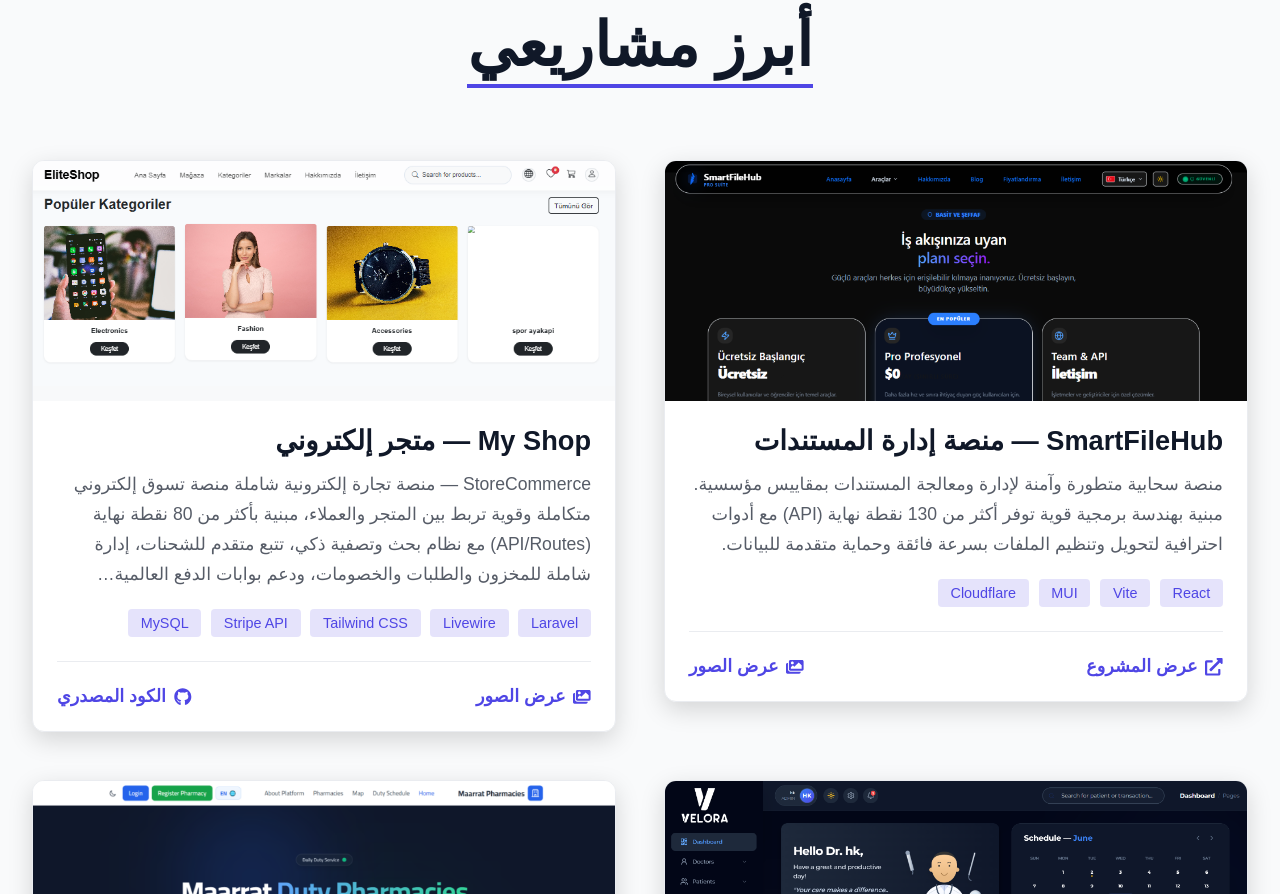
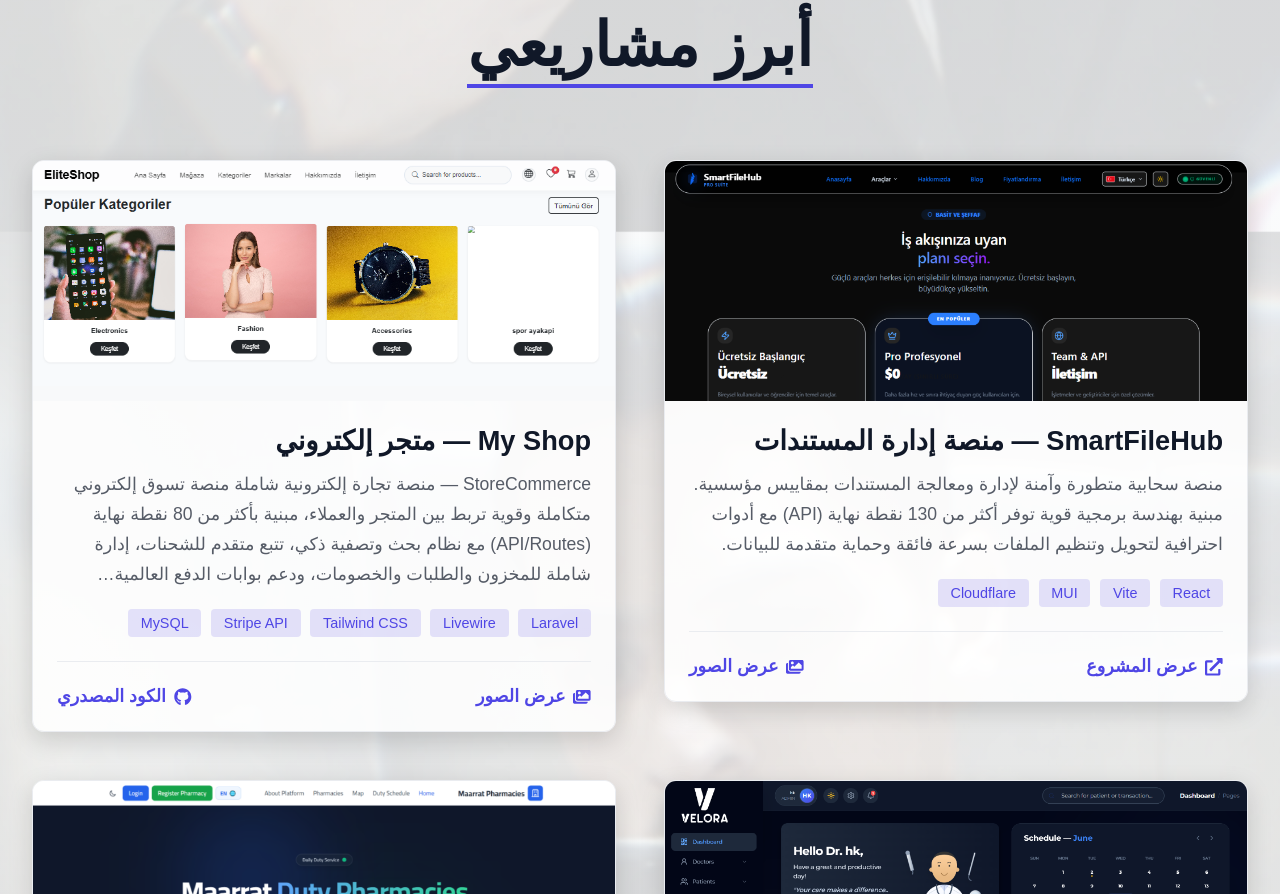
Before and after one commit to Ayham1najeb/portfolio-ayham, a React (Vite) app: page / in a window 1280 px wide. Shown: the part 3044-3938 px from the top of the page. Built offline with nearby package versions, Linux system fonts and the light colour scheme.

Commit message:
Add 7.jpeg as global background image with glassmorphism overlay

```diff
--- a/src/index.css
+++ b/src/index.css
@@ -19,26 +19,30 @@
 
 /* === 1. الثيم الفاتح (الافتراضي: #F9FAFB) === */
 body.light-theme {
+  --color-background-rgb: 249, 250, 251;
   --color-background: #F9FAFB;
   --color-text: #101828;
   --color-accent: #4F46E5;
-  --color-card-bg: #FFFFFF;
+  --color-card-bg: rgba(255, 255, 255, 0.85);
   --color-border: #EAECF0;
 
-  background-color: var(--color-background);
+  background: linear-gradient(rgba(var(--color-background-rgb), 0.85), rgba(var(--color-background-rgb), 0.85)), url('/portfolio-ayham/7.jpeg') no-repeat center center fixed;
+  background-size: cover;
   color: var(--color-text);
 }
 
 /* === 2. الثيم الداكن (عند الضغط: #1F2937) === */
 body.dark-theme {
   /* 🛑 ألوان أهدأ ومريحة للعين بناء على طلبك */
+  --color-background-rgb: 17, 24, 39;
   --color-background: #111827; /* Gray 900 بدلاً من الأزرق الداكن القوي */
   --color-text: #E5E7EB; /* Gray 200 بدلاً من الأبيض الناصع */
   --color-accent: #6366F1; /* Indigo 500 أهدأ قليلاً */
-  --color-card-bg: #1F2937; /* Gray 800 */
+  --color-card-bg: rgba(31, 41, 55, 0.85); /* Gray 800 */
   --color-border: #374151; /* Gray 700 */
 
-  background-color: var(--color-background);
+  background: linear-gradient(rgba(var(--color-background-rgb), 0.85), rgba(var(--color-background-rgb), 0.85)), url('/portfolio-ayham/7.jpeg') no-repeat center center fixed;
+  background-size: cover;
   color: var(--color-text);
 }
 
```
Also changed, not shown: public/7.jpeg (added).
